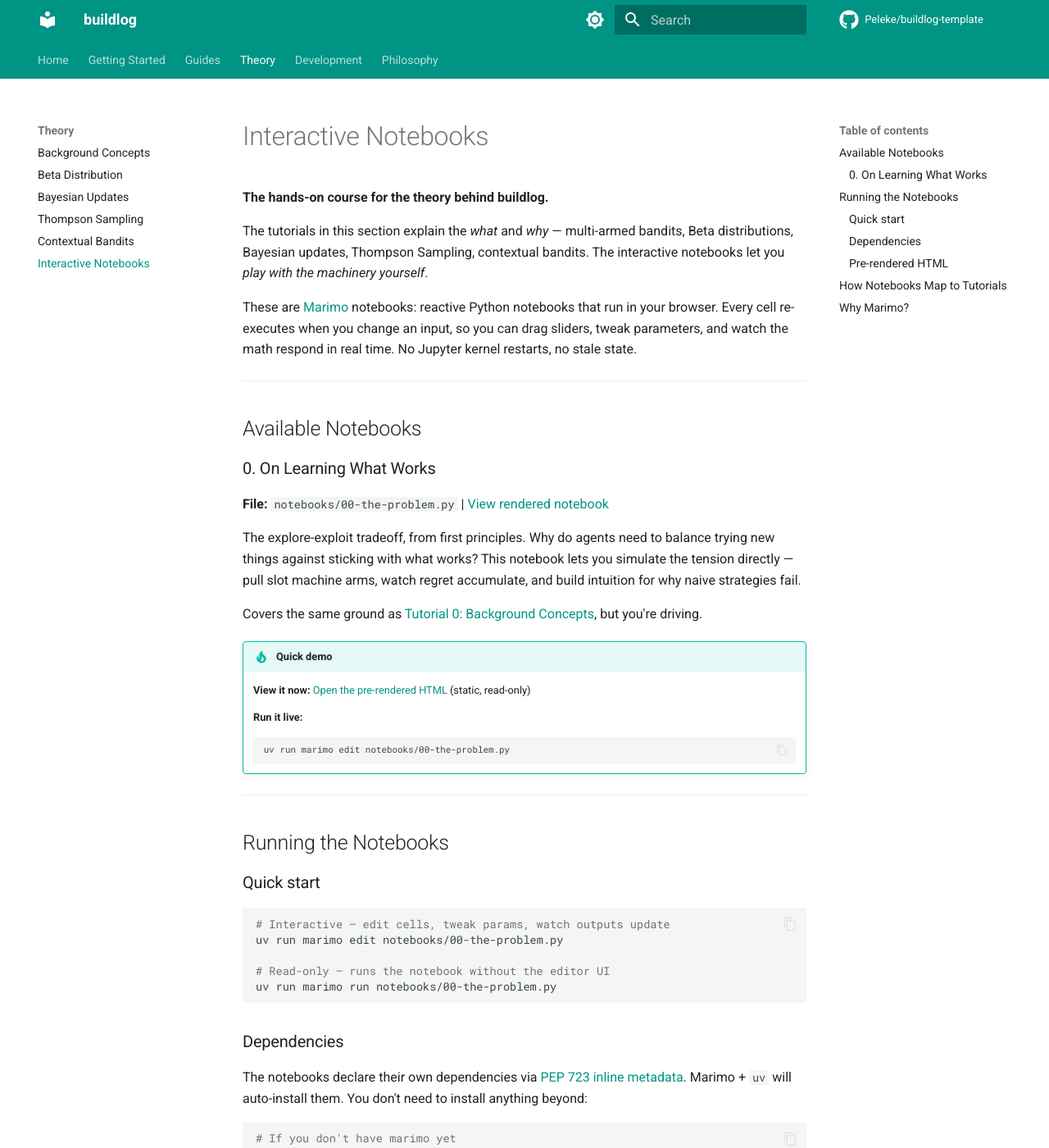
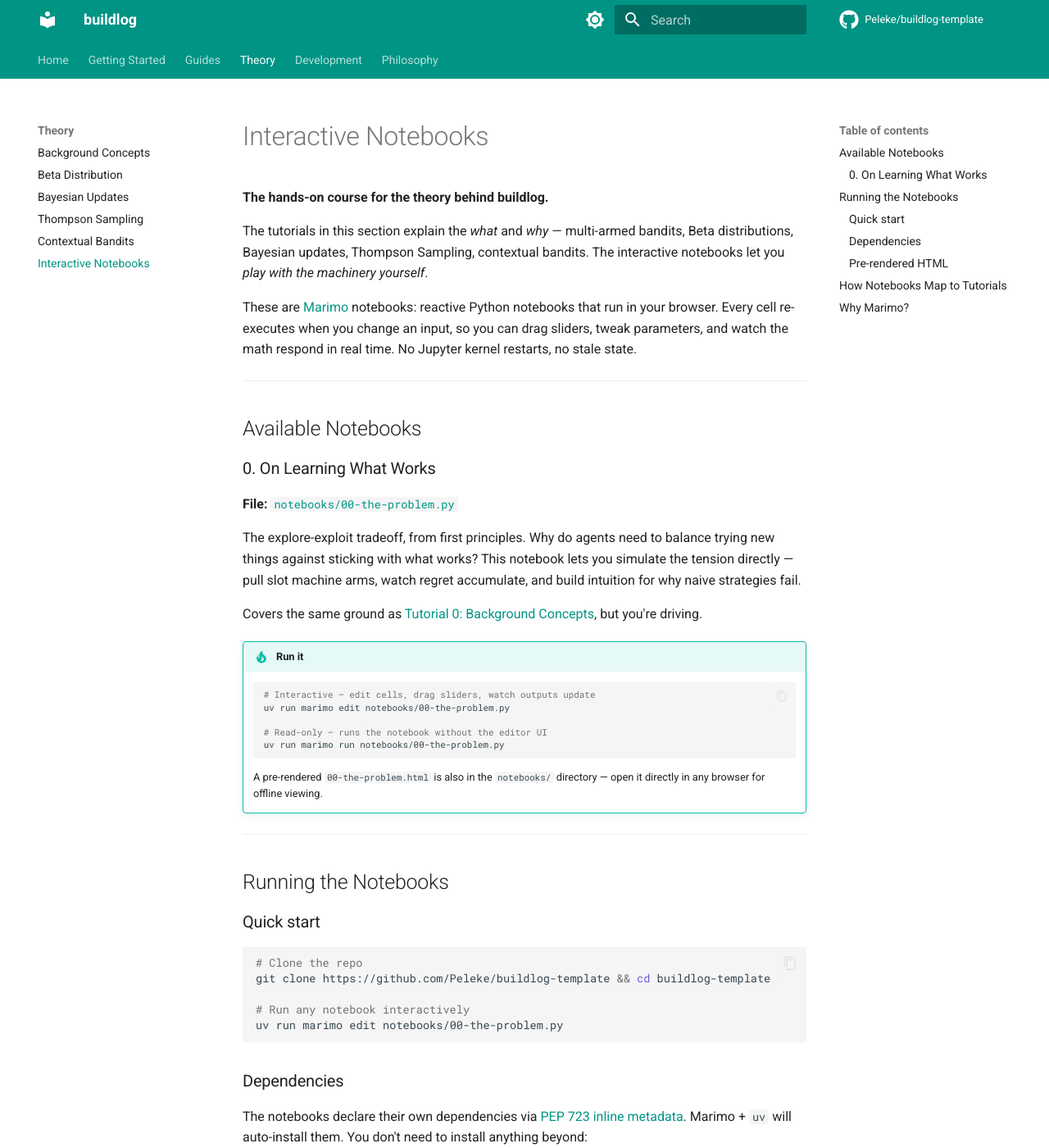
Before and after one commit to Peleke/buildlog-template, an MkDocs documentation site: the page built from docs/theory/notebooks.md, in a window 1280 px wide and 1400 px high. Shown: the whole window at 82% size. Built offline with MkDocs 1.6.1 and Material for MkDocs 9.7.7, drawn with Linux system fonts in a browser that asks for light colours; comment, search, counter and statistics services are not loaded.

Commit message:
fix: notebook links point to .py source, not broken .html
GitHub doesn't render raw HTML files. Link to the .py source
(which GitHub renders as code) and emphasize local `marimo edit`
as the primary way to use notebooks.

Co-Authored-By: Claude Opus 4.5 <noreply@anthropic.com>

````diff
--- a/docs/theory/notebooks.md
+++ b/docs/theory/notebooks.md
@@ -12,20 +12,23 @@ These are [Marimo](https://marimo.io) notebooks: reactive Python notebooks that
 
 ### 0. On Learning What Works
 
-**File:** `notebooks/00-the-problem.py` | [View rendered notebook](https://github.com/Peleke/buildlog-template/blob/main/notebooks/00-the-problem.html){:target="_blank"}
+**File:** [`notebooks/00-the-problem.py`](https://github.com/Peleke/buildlog-template/blob/main/notebooks/00-the-problem.py)
 
 The explore-exploit tradeoff, from first principles. Why do agents need to balance trying new things against sticking with what works? This notebook lets you simulate the tension directly — pull slot machine arms, watch regret accumulate, and build intuition for why naive strategies fail.
 
 Covers the same ground as [Tutorial 0: Background Concepts](00-background.md), but you're driving.
 
-!!! tip "Quick demo"
+!!! tip "Run it"
 
-    **View it now:** [Open the pre-rendered HTML](https://github.com/Peleke/buildlog-template/blob/main/notebooks/00-the-problem.html){:target="_blank"} (static, read-only)
+    ```bash
+    # Interactive — edit cells, drag sliders, watch outputs update
+    uv run marimo edit notebooks/00-the-problem.py
 
-    **Run it live:**
-    ```bash
-    uv run marimo edit notebooks/00-the-problem.py
+    # Read-only — runs the notebook without the editor UI
+    uv run marimo run notebooks/00-the-problem.py
     ```
+
+    A pre-rendered `00-the-problem.html` is also in the `notebooks/` directory — open it directly in any browser for offline viewing.
 
 ---
 
@@ -34,11 +37,11 @@ Covers the same ground as [Tutorial 0: Background Concepts](00-background.md), b
 ### Quick start
 
 ```bash
-# Interactive — edit cells, tweak params, watch outputs update
+# Clone the repo
+git clone https://github.com/Peleke/buildlog-template && cd buildlog-template
+
+# Run any notebook interactively
 uv run marimo edit notebooks/00-the-problem.py
-
-# Read-only — runs the notebook without the editor UI
-uv run marimo run notebooks/00-the-problem.py
 ```
 
 ### Dependencies
@@ -60,7 +63,7 @@ Each notebook has a pre-rendered `.html` export in the `notebooks/` directory fo
 
 | Notebook | Tutorial | What you'll learn |
 |----------|----------|-------------------|
-| [`00-the-problem.py`](https://github.com/Peleke/buildlog-template/blob/main/notebooks/00-the-problem.html) | [Background Concepts](00-background.md) | Explore-exploit tradeoff, why naive strategies fail |
+| [`00-the-problem.py`](https://github.com/Peleke/buildlog-template/blob/main/notebooks/00-the-problem.py) | [Background Concepts](00-background.md) | Explore-exploit tradeoff, why naive strategies fail |
 | *coming soon* | [Beta Distribution](01-beta-distribution.md) | Shape of uncertainty, how beliefs update |
 | *coming soon* | [Bayesian Updates](02-bayesian-updates.md) | Prior → evidence → posterior, live |
 | *coming soon* | [Thompson Sampling](03-thompson-sampling.md) | The algorithm buildlog actually uses |
````
